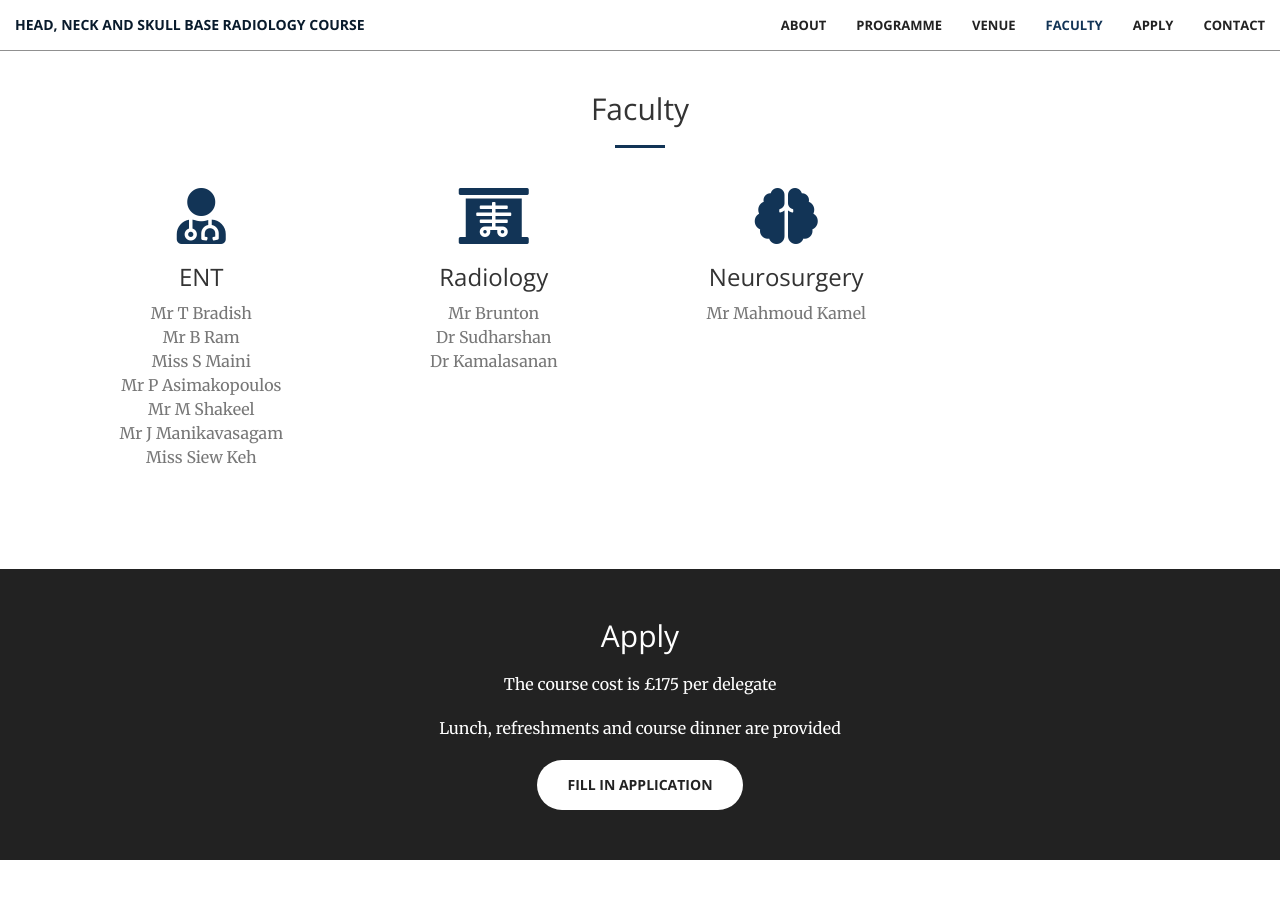
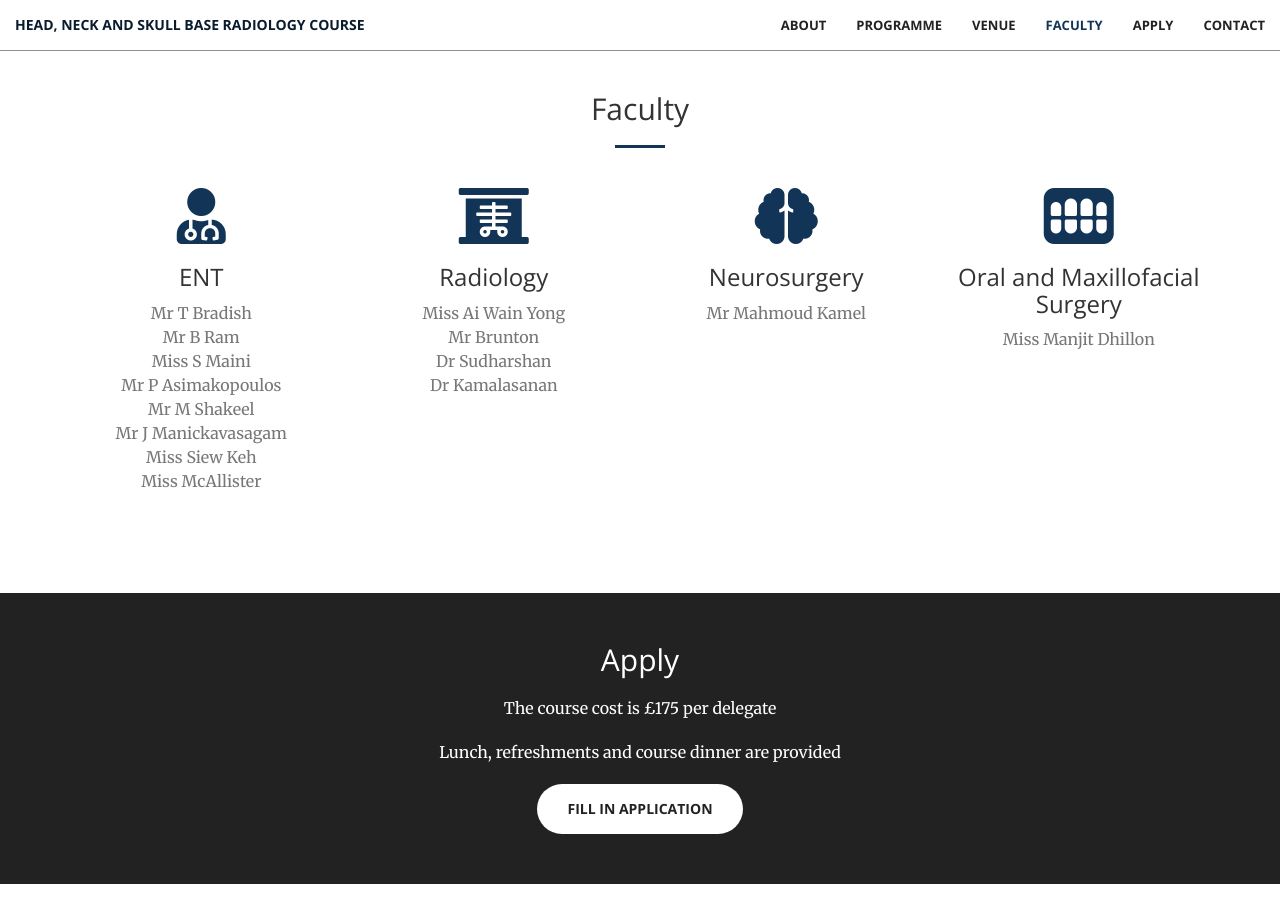
Before and after one commit to aberdeenradiology/aberdeenradiology.github.io, a Jekyll site: the page built from index.html, in a window 1280 px wide and 900 px high, scrolled down 3725 px. Built offline with Jekyll 4.4.1, drawn with Linux system fonts in a browser that asks for light colours; nearby versions of some CDN libraries.

Commit message:
Update faculty.html

```diff
--- a/_includes/faculty.html
+++ b/_includes/faculty.html
@@ -18,18 +18,19 @@
                     <p class="text-muted">Miss S Maini</p>
                     <p class="text-muted">Mr P Asimakopoulos</p>
                     <p class="text-muted">Mr M Shakeel</p>
-                    <p class="text-muted">Mr J Manikavasagam</p>
+                    <p class="text-muted">Mr J Manickavasagam</p>
                     <p class="text-muted">Miss Siew Keh</p>
-                    <p class="text-muted"></p>
+                    <p class="text-muted">Miss McAllister</p>
                 </div>
             </div>
             <div class="col-lg-3 col-md-6 text-center">
                 <div class="service-box">
                     <i class="fa fa-4x fa-x-ray wow bounceIn text-primary" data-wow-delay=".1s"></i>
                     <h3>Radiology</h3>
+                    <p class="text-muted">Miss Ai Wain Yong</p>
                     <p class="text-muted">Mr Brunton</p>
                     <p class="text-muted">Dr Sudharshan</p>
-                     <p class="text-muted">Dr Kamalasanan</p>
+                    <p class="text-muted">Dr Kamalasanan</p>
                 </div>
             </div>
             <div class="col-lg-3 col-md-6 text-center">
@@ -39,6 +40,12 @@
                     <p class="text-muted">Mr Mahmoud Kamel</p>
                 </div>
             </div>
+            <div class="col-lg-3 col-md-6 text-center">
+                <div class="service-box">
+                    <i class="fa fa-4x fa-teeth wow bounceIn text-primary" data-wow-delay=".2s"></i>
+                    <h3>Oral and Maxillofacial Surgery</h3>
+                    <p class="text-muted">Miss Manjit Dhillon</p>
+            </div>
         </div>
     </div>
 </section>
```
